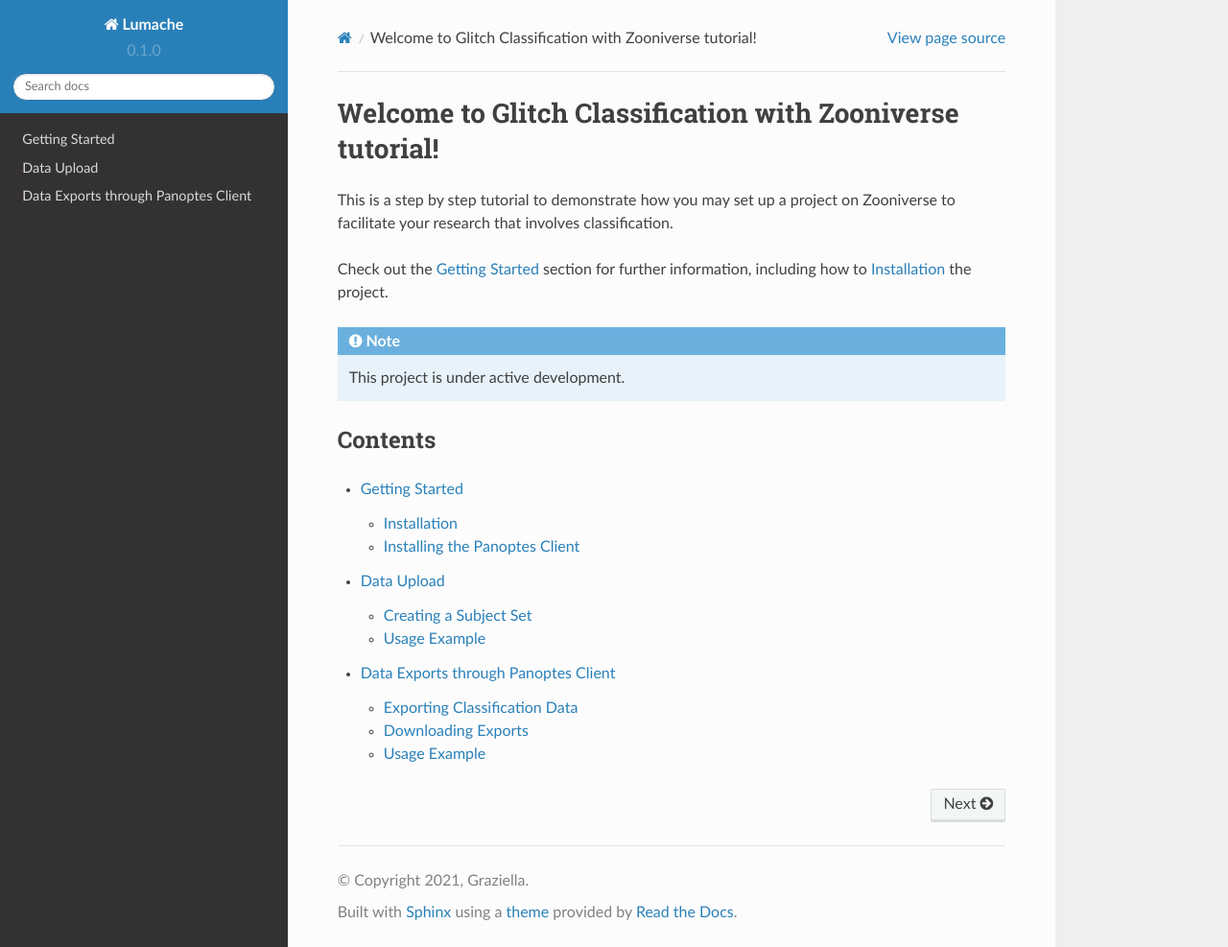
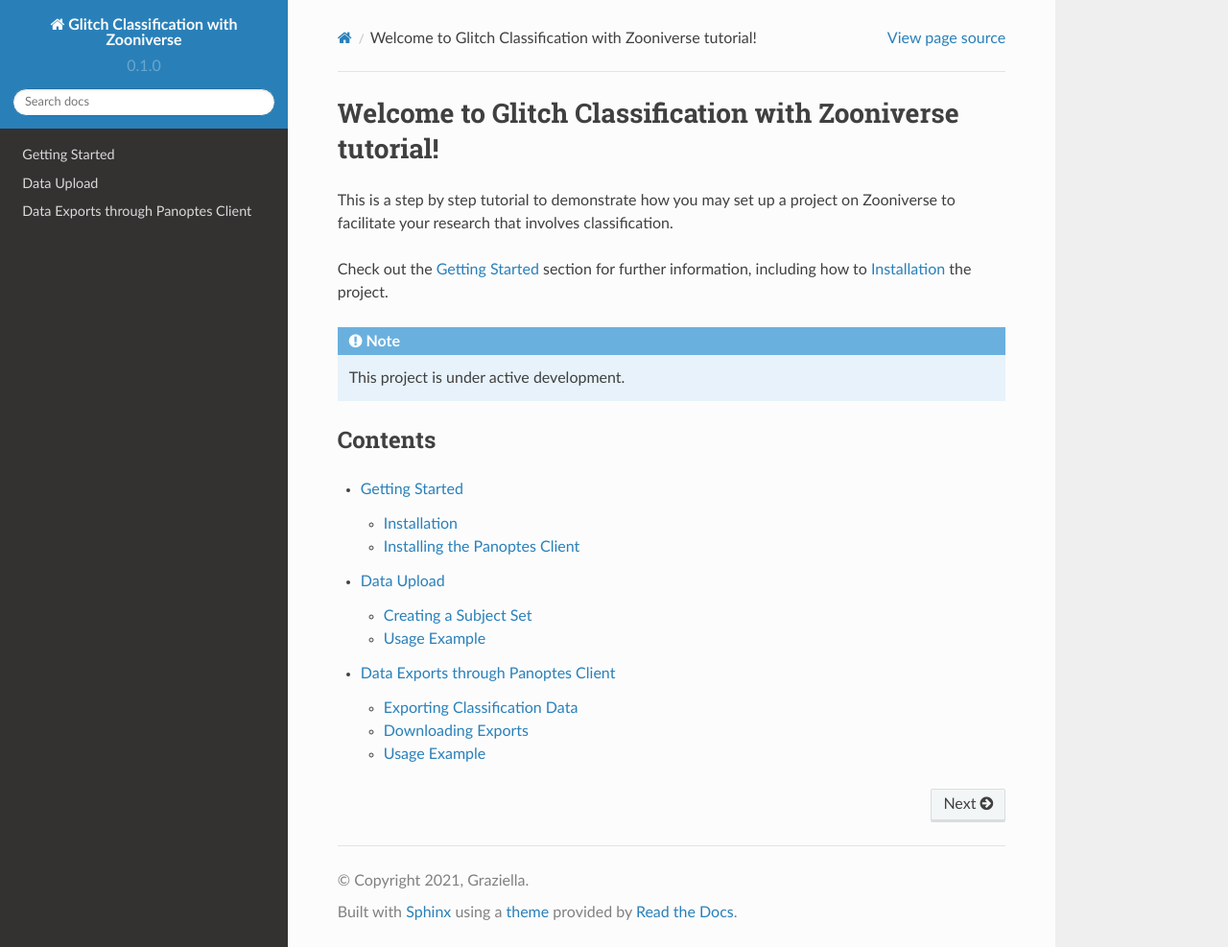
Before and after one commit to ZZBP/glitch_classification_documentation, a Sphinx documentation site: the page built from docs/source/index.rst, in a window 1280 px wide and 987 px high. Shown: the whole window at 96% size. Built offline with Sphinx 7.4.7 and the Read the Docs theme 2.0.0, drawn with Linux system fonts in a browser that asks for light colours.

Commit message:
Updated config

```diff
--- a/docs/source/conf.py
+++ b/docs/source/conf.py
@@ -2,7 +2,7 @@
 
 # -- Project information
 
-project = 'Lumache'
+project = 'Glitch Classification with Zooniverse'
 copyright = '2021, Graziella'
 author = 'Graziella'
 
```
